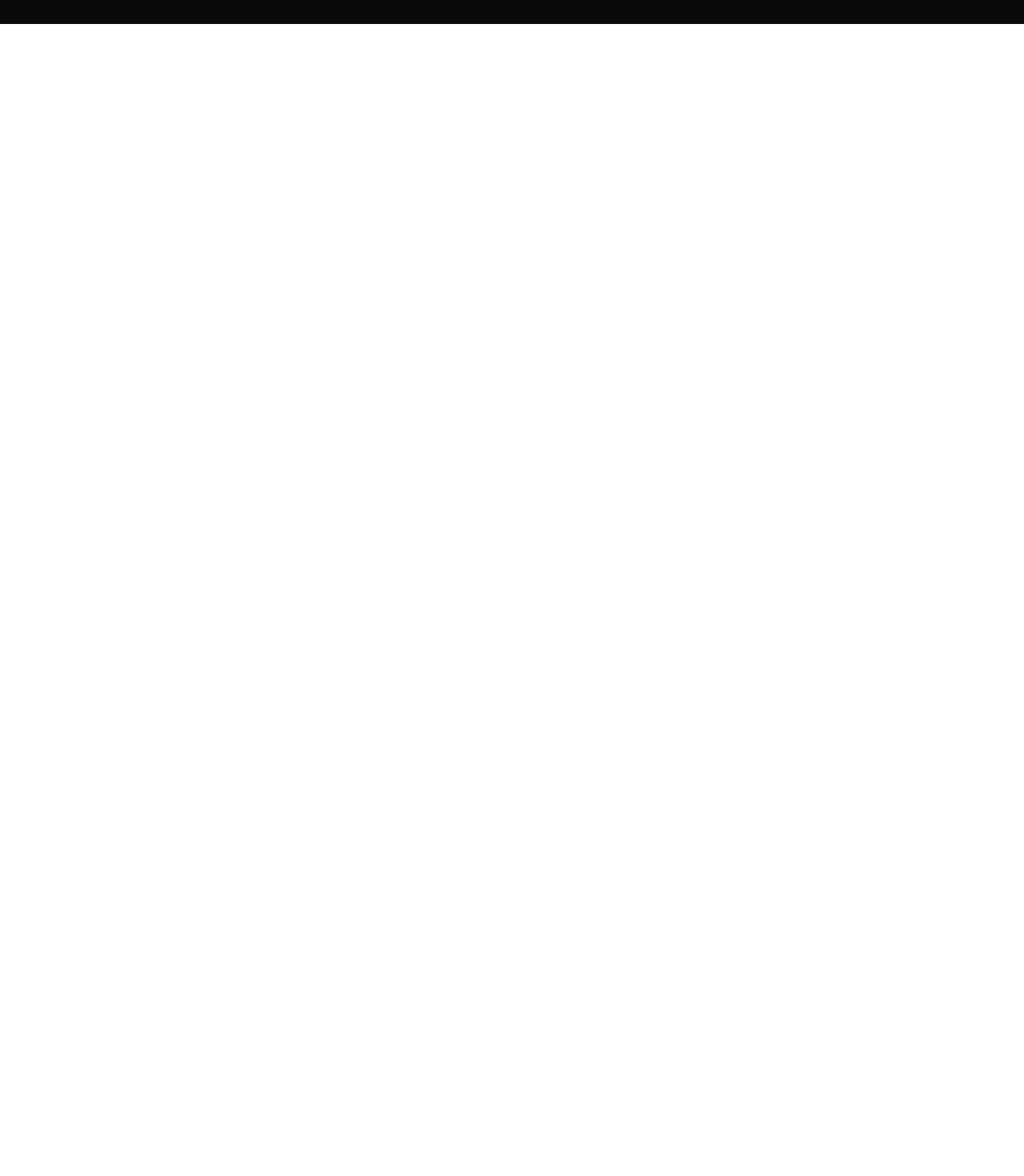
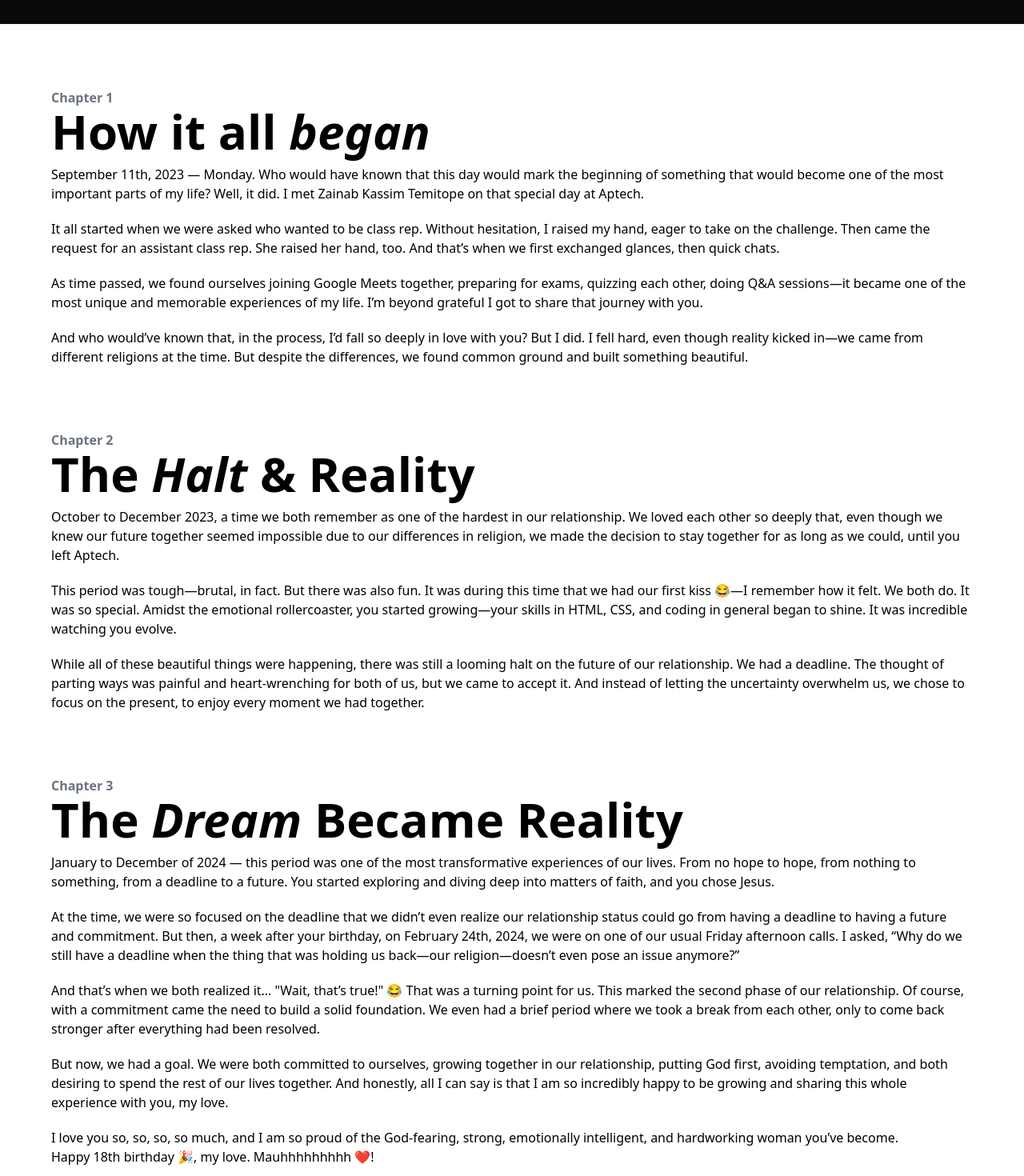
Before and after one commit to somkenemuscle/Our-Story, a Next.js app: page /home in a window 1280 px wide. Shown: the part 900-2370 px from the top of the page at 80% size. Before the commit the page ends 930 px from the top, so only its background shows below. Built offline with nearby package versions, Linux system fonts and the light colour scheme; sample sign-in values are in the browser's storage.

Commit message:
Our story / about us section implemented

```diff
--- a/app/(root)/home/page.tsx
+++ b/app/(root)/home/page.tsx
@@ -1,12 +1,14 @@
 'use client';
 import AuthProtection from "@/app/components/middleware/AuthProtection"
 import HeroSection from "@/app/components/ui/HeroSection";
-
-
+import Story from "@/app/components/ui/Story";
+import Memories from "@/app/components/ui/Memories";
 const Homepage = () => {
   return (
     <div>
       <HeroSection />
+      <Story />
+      <Memories />
     </div>
   )
 }
--- /dev/null
+++ b/app/components/ui/Memories.tsx
@@ -0,0 +1,12 @@
+const Memories = () => {
+    return (
+        <section className="bg-neutral-900 py-20">
+            <div className="max-w-6xl mx-auto text-white">
+                <h1 className="text-6xl font-semibold mb-3 text-orange-100">Our Special Memories So Far</h1>
+                <p className="text-gray-300">We've shared so many beautiful moments together. Here are some of our favorites.</p>
+            </div>
+        </section>
+    )
+}
+
+export default Memories
--- /dev/null
+++ b/app/components/ui/Story.tsx
@@ -0,0 +1,77 @@
+
+const Story = () => {
+    return (
+        <section className="py-20 bg-white max-w-6xl mx-auto">
+            <p className="font-semibold text-gray-500">Chapter 1</p>
+            <h1 className="text-6xl font-bold mb-3">How it all <i>began</i></h1>
+            <p>
+                September 11th, 2023 — Monday. Who would have known that this day would mark the beginning of
+                something that would become one of the most important parts of my life? Well, it did. I met Zainab
+                Kassim Temitope on that special day at Aptech.
+            </p>
+            <p className="mt-5">
+                It all started when we were asked who wanted to be class rep. Without hesitation, I raised my hand, eager to take on the challenge.
+                Then came the request for an assistant class rep. She raised her hand, too. And that’s when we first exchanged glances, then quick chats.
+            </p>
+            <p className="mt-5">
+                As time passed, we found ourselves joining Google Meets together, preparing for exams, quizzing each other,
+                doing Q&A sessions—it became one of the most unique and memorable experiences of my life. I’m beyond grateful I got to share that journey with you.
+            </p>
+            <p className="mt-5">
+                And who would’ve known that, in the process, I’d fall so deeply in love with you? But I did. I fell hard, even though reality kicked in—we came from different
+                religions at the time. But despite the differences, we found common ground and built something beautiful.
+            </p>
+
+
+
+
+            <p className="font-semibold text-gray-500 mt-20">Chapter 2</p>
+            <h1 className="text-6xl font-bold mb-3">The <i>Halt</i> & Reality</h1>
+            <p>
+                October to December 2023, a time we both remember as one of the hardest in our relationship. We loved each other so deeply that, even
+                though we knew our future together seemed impossible due to our differences in religion, we made the decision to stay together for as
+                long as we could, until you left Aptech.
+            </p>
+            <p className="mt-5">
+                This period was tough—brutal, in fact. But there was also fun. It was during this time that we had our first kiss 😂—I remember how it felt. We both do. It was so special.
+                Amidst the emotional rollercoaster, you started growing—your skills in HTML, CSS, and coding in general began to shine. It was incredible watching you evolve.
+
+            </p>
+            <p className="mt-5">
+                While all of these beautiful things were happening, there was still a looming halt on the future of our relationship. We had a
+                deadline. The thought of parting ways was painful and heart-wrenching for both of us, but we came to accept it. And instead of letting the
+                uncertainty overwhelm us, we chose to focus on the present, to enjoy every moment we had together.
+            </p>
+
+
+
+            <p className="font-semibold text-gray-500 mt-20">Chapter 3</p>
+            <h1 className="text-6xl font-bold mb-3">The <i>Dream</i> Became Reality</h1>
+            <p>
+                January to December of 2024 — this period was one of the most transformative experiences of our lives. From no hope to hope,
+                from nothing to something, from a deadline to a future. You started
+                exploring and diving deep into matters of faith, and you chose Jesus.
+            </p>
+            <p className="mt-5">
+                At the time, we were so focused on the deadline that we didn’t even realize our relationship status could go from having a deadline to having a future and commitment. But then, a week after your birthday, on February 24th, 2024, we were on one of our usual Friday afternoon calls. I asked, “Why do we still have a deadline when the thing that was holding us back—our religion—doesn’t even pose an issue anymore?”
+
+            </p>
+            <p className="mt-5">
+                And that’s when we both realized it… "Wait, that’s true!" 😂 That was a turning point for us.
+                This marked the second phase of our relationship. Of course, with a commitment came the need to build a solid foundation. We even had a brief period where we took a break from each other, only to come back stronger after everything had been resolved.
+            </p>
+
+            <p className="mt-5">
+                But now, we had a goal. We were both committed to ourselves, growing together in our relationship, putting God first, avoiding temptation, and both desiring to spend the rest of our lives together. And honestly, all I can say is that I am so incredibly happy to be growing and sharing this whole experience with you, my love.
+            </p>
+
+            <p className="mt-5">
+                I love you so, so, so, so much, and I am so proud of the God-fearing, strong, emotionally intelligent, and hardworking woman you’ve become.
+                <br />
+                Happy 18th birthday 🎉, my love. Mauhhhhhhhhh ❤️!
+            </p>
+        </section>
+    )
+}
+
+export default Story
```
